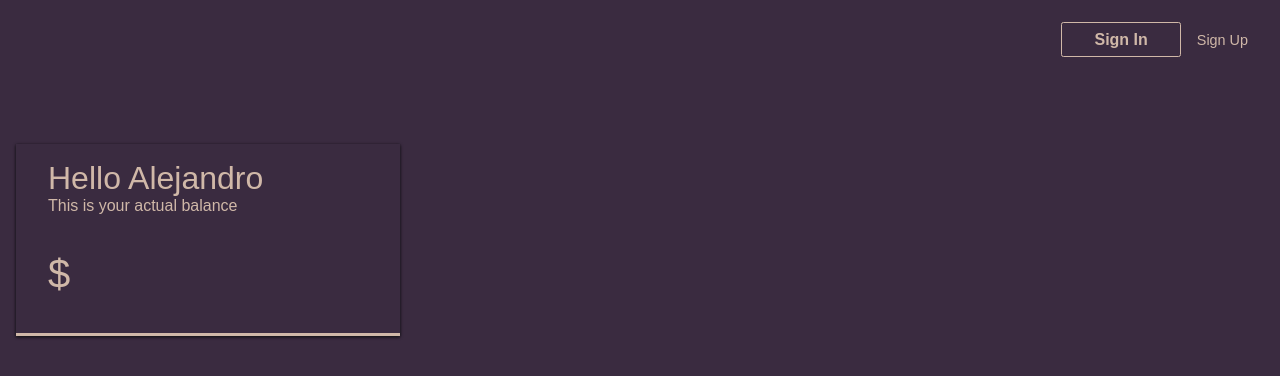
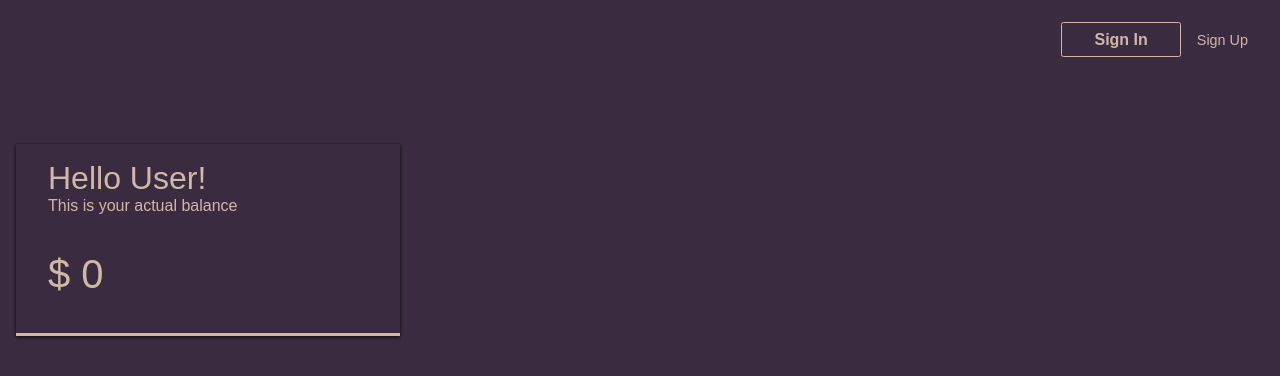
Before and after one commit to Andresser17/manage-budget, a React (Create React App) app in the folder client/: page / in a window 1280 px wide. Shown: the top 376 px of the page. Built offline with nearby package versions, Linux system fonts and the light colour scheme; no server answers.

Commit message:
feat(user.service): add getUserData service

```diff
--- a/client/src/routes/Home.js
+++ b/client/src/routes/Home.js
@@ -1,4 +1,5 @@
 import { useState, useEffect } from "react";
+import { useSelector } from "react-redux";
 // Components
 import Operation from "components/Operation";
 // Services
@@ -7,30 +8,33 @@ import userService from "services/user.service";
 import styles from "./Home.module.css";
 
 function Home() {
-  const [balance, setBalance] = useState(null);
+  const [user, setUser] = useState(null);
   const [operations, setOperations] = useState([]);
+  const auth = useSelector((state) => state.auth);
 
   useEffect(() => {
     const fetchData = async () => {
-      const balance = await userService.getBalance();
+      const user = await userService.getUserData();
       const operations = await userService.getOperations();
 
-      if (balance.status === 200 && operations.status === 200) {
-        setBalance(balance.data);
+      if (user.status === 200 && operations.status === 200) {
+        setUser(user.data);
         setOperations(operations.data);
       }
     };
 
-    fetchData();
-  }, []);
+    if (auth.isSignedIn) fetchData();
+  }, [auth]);
 
   return (
     <div className={styles["container"]}>
       <div className={styles["card"]}>
-        <span className={styles["welcome-message"]}>Hello Alejandro</span>
+        <span className={styles["welcome-message"]}>
+          Hello {"User!" || "Visitor!"}
+        </span>
         <span className={styles["subtitle"]}>This is your actual balance</span>
 
-        <span className={styles["balance"]}>$ {balance?.balance}</span>
+        <span className={styles["balance"]}>$ {user?.balance ?? 0}</span>
       </div>
       <div className={styles["operations-cont"]}>
         {operations.length > 0 &&
--- a/client/src/services/user.service.js
+++ b/client/src/services/user.service.js
@@ -19,9 +19,9 @@ async function getOperations(
   }
 }
 
-async function getBalance() {
+async function getUserData() {
   try {
-    const response = await api.get("/balance");
+    const response = await api.get("/userdata");
 
     return response;
   } catch (e) {
@@ -32,7 +32,7 @@ async function getBalance() {
 
 const user = {
   getOperations,
-  getBalance,
+  getUserData,
 };
 
 export default user;
```
